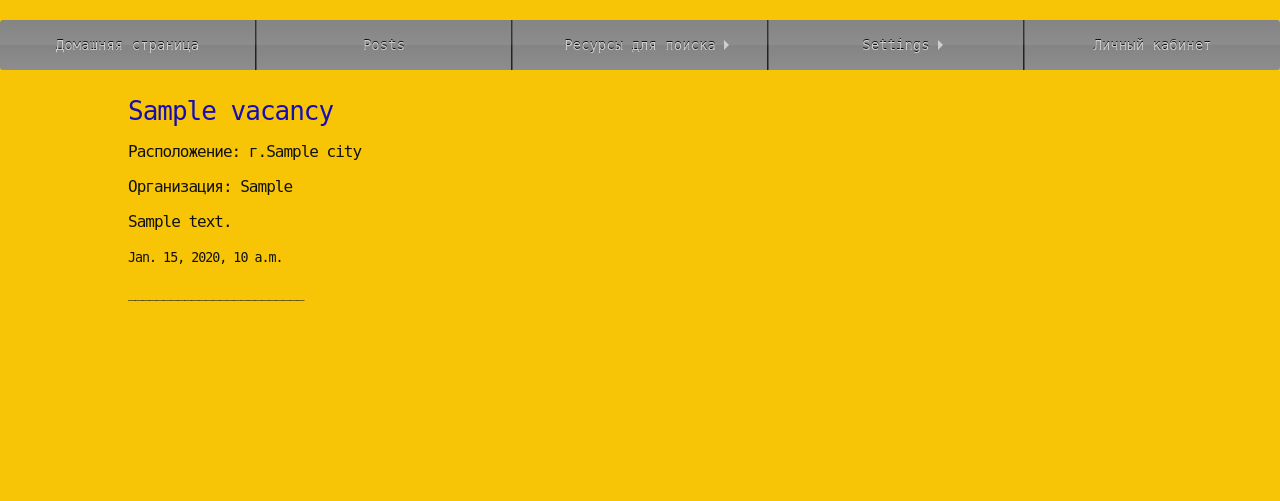
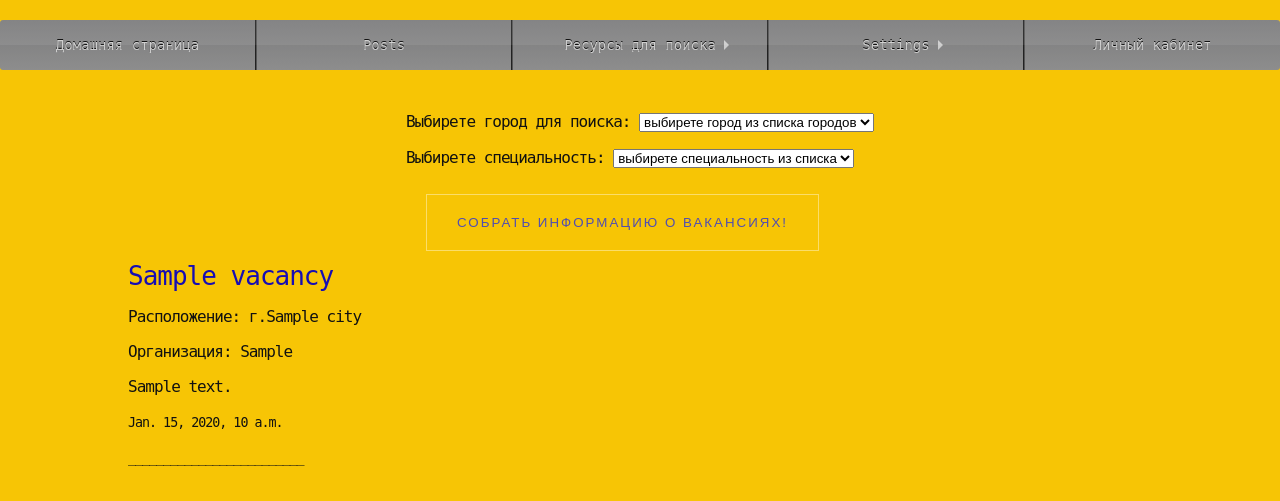
Before and after one commit to TRAMPlin30/Job_Scraping_Service, a Django app: page /scraping/ in a window 1280 px wide. Shown: the part 63-564 px from the top of the page. Run offline with Django 3.2, Linux system fonts and the light colour scheme; tables that the repository leaves empty hold one stand-in row (values such as "Sample post").

Commit message:
3 - Forms (перед Users и parsing)

```diff
--- a/src/a_scraping_service/settings.py
+++ b/src/a_scraping_service/settings.py
@@ -38,7 +38,10 @@ INSTALLED_APPS = [
     'django.contrib.messages',
     'django.contrib.staticfiles',
     'scraping',
+    'crispy_forms',
 ]
+
+CRISPY_TEMPLATE_PACK = 'uni_form'
 
 MIDDLEWARE = [
     'django.middleware.security.SecurityMiddleware',
--- /dev/null
+++ b/src/scraping/forms.py
@@ -0,0 +1,19 @@
+from django import forms
+from scraping.models import City, Specialization
+
+
+class FindForm(forms.Form):
+
+    city = forms.ModelChoiceField(queryset=City.objects.all(), #заполнит форму выбора списком обэектов из БД
+                                  to_field_name="slug", #обратиться к параметру slug у конкретной модели
+                                  required=False, #можно оставлять незаполненным
+                                  label='Выбирете город для поиска',
+                                  empty_label='выбирете город из списка городов ',
+                                  widget=forms.Select(attrs={'class': 'любой класс CSS для оформления формы'}))
+
+    specialization = forms.ModelChoiceField(queryset=Specialization.objects.all(), #заполнит форму выбора списком обэектов из БД
+                                            to_field_name="slug", #обратиться к параметру slug у конкретной модели
+                                            required=False, #можно оставлять незаполненным
+                                            label='Выбирете специальность',
+                                            empty_label='выбирете специальность из списка ',
+                                            widget=forms.Select(attrs={'class': 'любой класс CSS для оформления формы'}))
--- a/src/scraping/templates/base.html
+++ b/src/scraping/templates/base.html
@@ -6,6 +6,7 @@
     <meta charset="UTF-8" />
     <meta name="viewport" content="width=device-width, initial-scale=1.0" />
     <title>{{title|title}}</title>
+    <link rel="stylesheet" href="{% static 'css/style_of_main_button.css' %}" />
     <link rel="stylesheet" href="{% static 'css/stiyles_fonts_nav_footer.css' %}" />
 </head>
 <body>
--- a/src/scraping/templates/main_navbar.html
+++ b/src/scraping/templates/main_navbar.html
@@ -4,6 +4,19 @@
 
     <!-- Page Content -->
     {% block content %}
+
+<!-- форма для поиска вакансий -->
+        <div class="center">
+        <div class="center"> <!-- раздел который занимает 4 колонки на странице (ограничивает поле до 4х колонок)-->
+          <form action="{{ action }}" method="post">
+             {% csrf_token %}
+             {{ form.as_p}}
+             <button type="submit" class="border-button">Собрать информацию о вакансиях!</button>
+          </form>
+        </div>
+        </div>
+<!-- форма для поиска вакансий -->
+
 
         <style>
         .text_h3 {
@@ -20,7 +33,10 @@
         <p><small>{{ object.timestamp }}</small></p>
         <p><small>_________________________</small></p>
         <div><p></p></div>
-
+        {% empty %}
+        <div class="center">
+        <h1><strong></strong>К сожелению, по Вашему запросу ничего не найдено...</h1>
+        </div>
         {% endfor %}
 
     {% endblock content %}
--- a/src/scraping/views.py
+++ b/src/scraping/views.py
@@ -1,9 +1,17 @@
 from django.shortcuts import render
 from .models import Vacancy
+from .forms import FindForm
+
+def main_navbar(request):
+
+    form = FindForm() #форма для выбора города и сециальности для поиска (scraping/forms.py)
+
+    qs = Vacancy.objects.all() # выведет в таком виде: <QuerySet [<Vacancy: Python developer (FoodTech)>]>
+
+    context = {'title': 'Job Finder',
+               'objects_list': qs,
+               'form': form}
 
 
-def main_navbar(request):
-    qs = Vacancy.objects.all() # выведет в таком виде: <QuerySet [<Vacancy: Python developer (FoodTech)>]>
 
-    context = {'title': 'Job Finder', 'objects_list': qs}
     return render(request, "main_navbar.html", context)
```
Also changed, not shown: src/scraping/models.py (+9 -1 lines).
